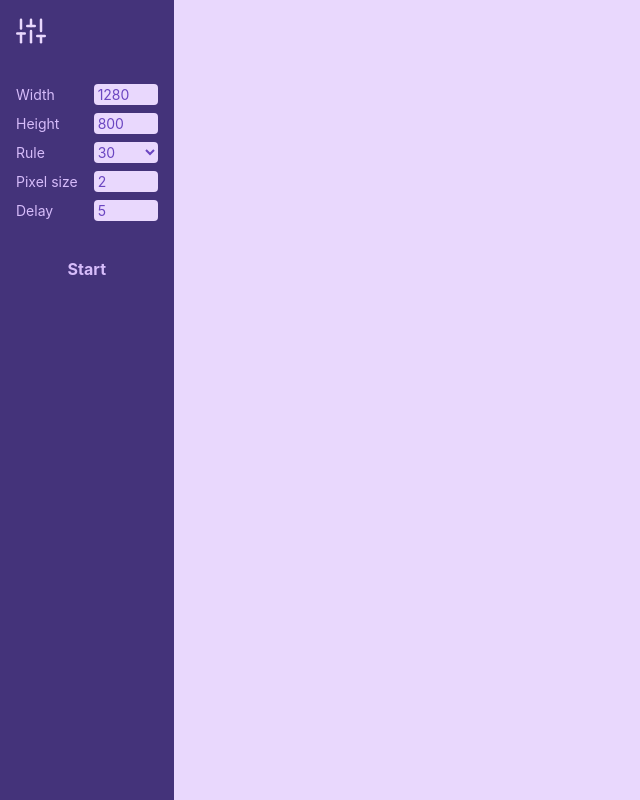
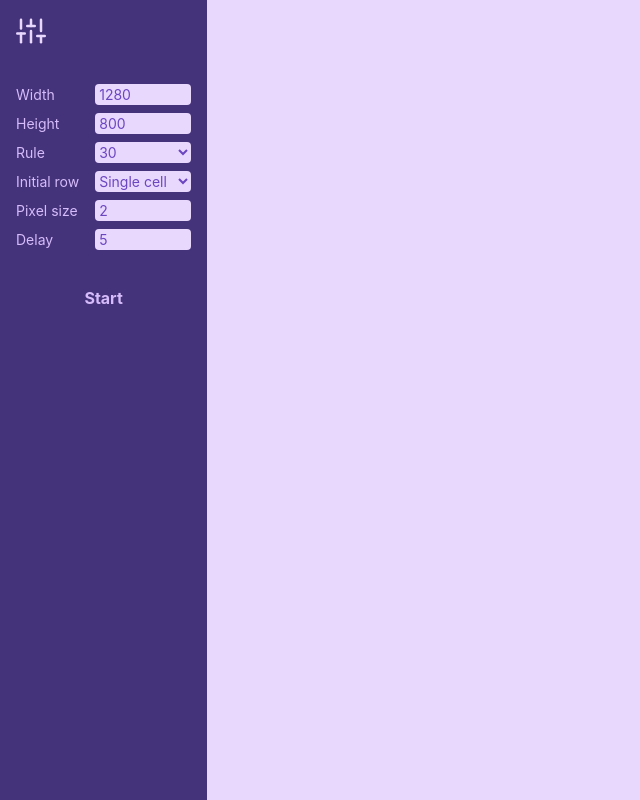
Before and after one commit to olvert/patterns, a Next.js app: page / in a window 1280 px wide. Shown: the whole page, without its empty margins (0-640 px from the left). Built offline with nearby package versions, Linux system fonts and the light colour scheme.

Commit message:
add initial row option

```diff
--- a/components/menu.tsx
+++ b/components/menu.tsx
@@ -10,7 +10,13 @@ type Props = {
 }
 
 const Menu = (props: Props): JSX.Element => {
-  const { config, setConfig, start, open } = props;
+  const {
+    config,
+    setConfig,
+    start,
+    open,
+  } = props;
+
   return (
     <div
       id="menu"
@@ -24,7 +30,7 @@ const Menu = (props: Props): JSX.Element => {
           Width
         </label>
         <input
-          className="bg-purple-200 text-purple-700 rounded text-sm px-1 w-16"
+          className="bg-purple-200 text-purple-700 rounded text-sm px-1 w-24"
           name="width"
           id="width"
           type="number"
@@ -43,7 +49,7 @@ const Menu = (props: Props): JSX.Element => {
           Height
         </label>
         <input
-          className="bg-purple-200 text-purple-700 rounded text-sm px-1 w-16"
+          className="bg-purple-200 text-purple-700 rounded text-sm px-1 w-24"
           name="height"
           id="height"
           type="number"
@@ -62,7 +68,7 @@ const Menu = (props: Props): JSX.Element => {
           Rule
         </label>
         <select
-          className="bg-purple-200 text-purple-700 rounded text-sm w-16"
+          className="bg-purple-200 text-purple-700 rounded text-sm w-24"
           name="rule"
           id="rule"
           onChange={(event) => setConfig({
@@ -75,11 +81,28 @@ const Menu = (props: Props): JSX.Element => {
         </select>
       </div>
       <div className="flex justify-between my-1">
+        <label htmlFor="initial-row" className="text-purple-300 text-sm mr-4">
+          Initial row
+        </label>
+        <select
+          className="bg-purple-200 text-purple-700 rounded text-sm w-24"
+          name="initial-row"
+          id="initial-row"
+          onChange={(event) => setConfig({
+            ...config,
+            initialRow: event.currentTarget.value,
+          })}
+        >
+          <option value="single-cell">Single cell</option>
+          <option value="random">Random</option>
+        </select>
+      </div>
+      <div className="flex justify-between my-1">
         <label htmlFor="pixel-size" className="text-purple-300 text-sm mr-4">
           Pixel size
         </label>
         <input
-          className="bg-purple-200 text-purple-700 rounded text-sm px-1 w-16"
+          className="bg-purple-200 text-purple-700 rounded text-sm px-1 w-24"
           name="pixel-size"
           id="pixel-size"
           type="number"
@@ -98,7 +121,7 @@ const Menu = (props: Props): JSX.Element => {
           Delay
         </label>
         <input
-          className="bg-purple-200 text-purple-700 rounded text-sm px-1 w-16"
+          className="bg-purple-200 text-purple-700 rounded text-sm px-1 w-24"
           name="delay"
           id="delay"
           type="number"
--- a/logic/main.ts
+++ b/logic/main.ts
@@ -2,6 +2,7 @@ export type Config = {
   width: number,
   height: number,
   rule: string,
+  initialRow: string,
   pixelSize: number,
   delay: number,
 }
@@ -23,13 +24,28 @@ const getRule = (rule: string): number[] => {
   }
 };
 
-const createAxiom = (length: number): number[] => {
-  const axiom = new Array<number>(length).fill(0);
+const createSingleCellInitialRow = (length: number): number[] => {
+  const initialRow = new Array<number>(length).fill(0);
   const index = Math.floor(length / 2);
 
-  axiom[index] = 1;
+  initialRow[index] = 1;
 
-  return axiom;
+  return initialRow;
+};
+
+const createRandomInitialRow = (length: number): number[] => Array.from(
+  { length }, () => Math.round(Math.random()),
+);
+
+const getInitialRow = (initialRow: string, width: number) => {
+  switch (initialRow) {
+    case 'single-cell':
+      return createSingleCellInitialRow(width);
+    case 'random':
+      return createRandomInitialRow(width);
+    default:
+      throw new Error(`invalid argument in getInitialRow: ${initialRow}`);
+  }
 };
 
 const createNextRow = (currentRow: number[], rule: number[]): number[] => {
@@ -54,8 +70,8 @@ const sleep = (ms) => new Promise((resolve) => setTimeout(resolve, ms));
 
 export const computeAndDraw = async (context: CanvasRenderingContext2D, config: Config): Promise<void> => {
   const rule = getRule(config.rule);
-  const axiom = createAxiom(config.width);
-  const rows = [axiom];
+  const initialRow = getInitialRow(config.initialRow, config.width);
+  const rows = [initialRow];
 
   for (let i = 0; i < config.height; i += 1) {
     drawRow(context, rows[i], i, config.pixelSize);
```
